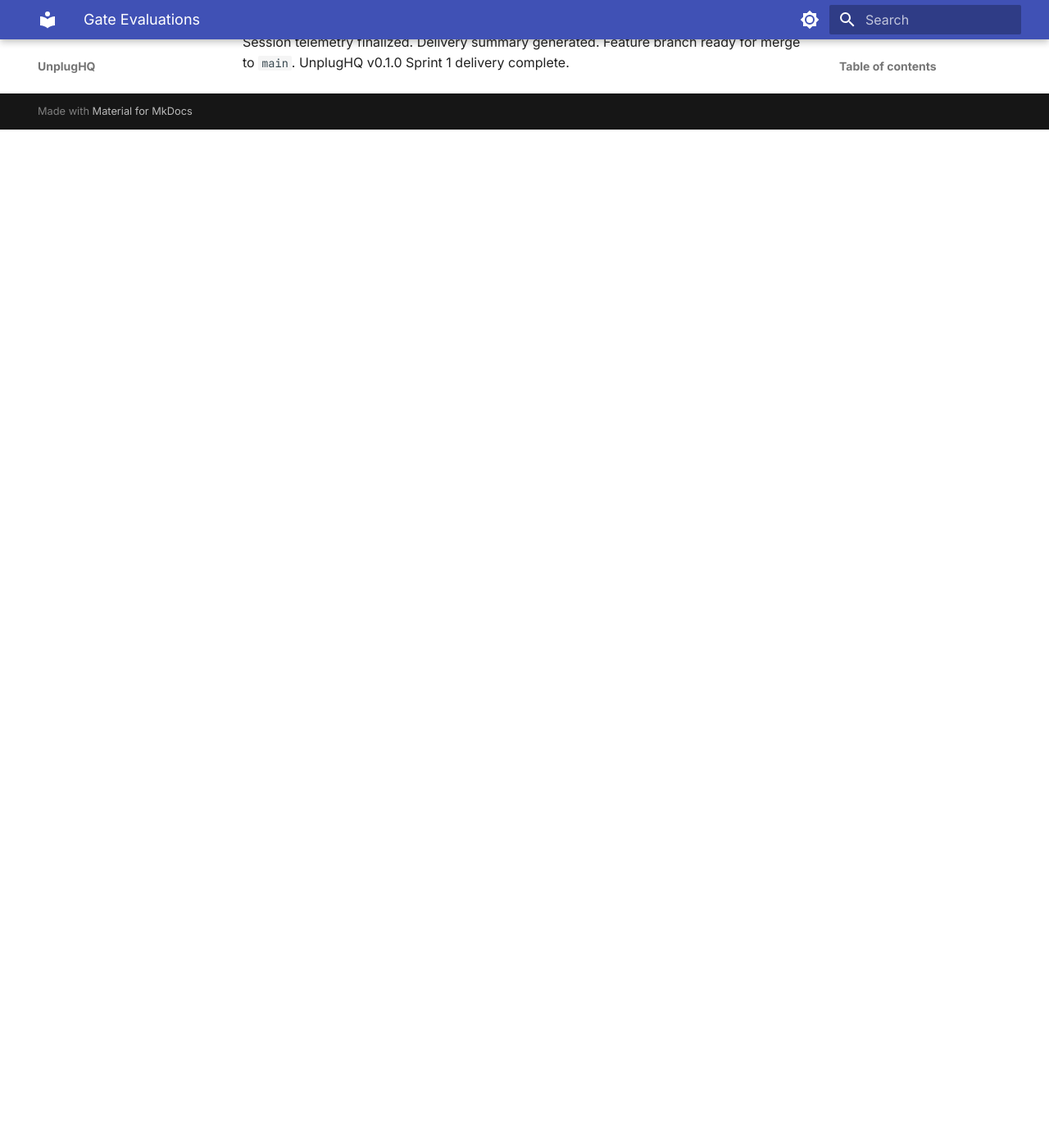
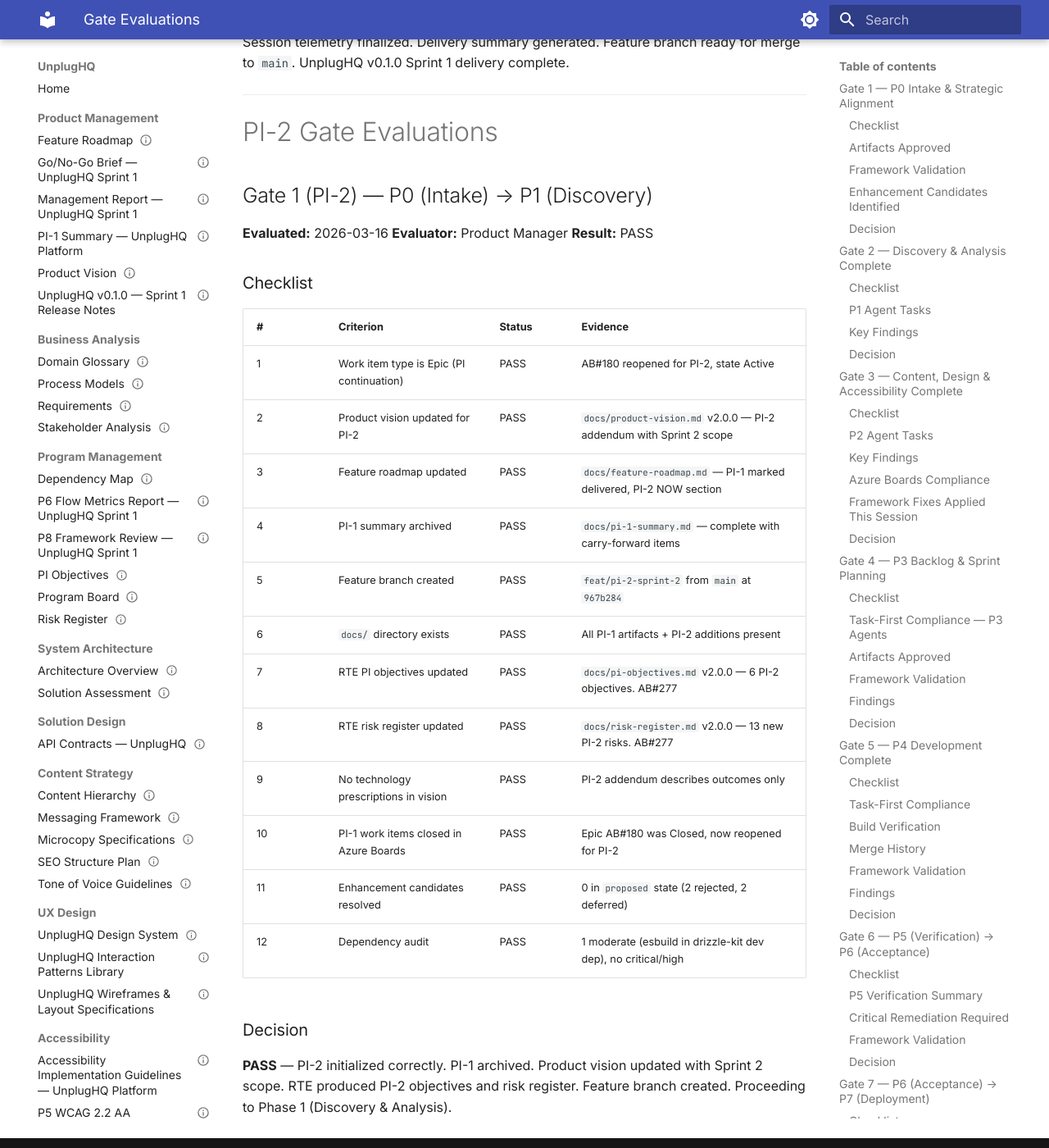
Before and after one commit to sjefsharp/unplughq, an MkDocs documentation site: the page built from docs/gate-evaluations.md, in a window 1280 px wide and 1400 px high, scrolled down 20107 px. Shown: the whole window at 82% size. Built offline with MkDocs 1.6.1 and Material for MkDocs 9.7.7, drawn with Linux system fonts in a browser that asks for light colours; before the commit the page ends 20265 px from its top, so only the background shows below that.

Commit message:
chore(pm): Gate 1 PI-2 PASS — intake complete

```diff
--- a/docs/gate-evaluations.md
+++ b/docs/gate-evaluations.md
@@ -529,3 +529,34 @@
 ### Decision
 
 **PASS** — All P8 artifacts produced and approved. Enhancement candidates fully resolved. Session telemetry finalized. Delivery summary generated. Feature branch ready for merge to `main`. UnplugHQ v0.1.0 Sprint 1 delivery complete.
+
+---
+
+# PI-2 Gate Evaluations
+
+## Gate 1 (PI-2) — P0 (Intake) → P1 (Discovery)
+
+**Evaluated:** 2026-03-16
+**Evaluator:** Product Manager
+**Result:** PASS
+
+### Checklist
+
+| # | Criterion | Status | Evidence |
+|---|-----------|--------|----------|
+| 1 | Work item type is Epic (PI continuation) | PASS | AB#180 reopened for PI-2, state Active |
+| 2 | Product vision updated for PI-2 | PASS | `docs/product-vision.md` v2.0.0 — PI-2 addendum with Sprint 2 scope |
+| 3 | Feature roadmap updated | PASS | `docs/feature-roadmap.md` — PI-1 marked delivered, PI-2 NOW section |
+| 4 | PI-1 summary archived | PASS | `docs/pi-1-summary.md` — complete with carry-forward items |
+| 5 | Feature branch created | PASS | `feat/pi-2-sprint-2` from `main` at `967b284` |
+| 6 | `docs/` directory exists | PASS | All PI-1 artifacts + PI-2 additions present |
+| 7 | RTE PI objectives updated | PASS | `docs/pi-objectives.md` v2.0.0 — 6 PI-2 objectives. AB#277 |
+| 8 | RTE risk register updated | PASS | `docs/risk-register.md` v2.0.0 — 13 new PI-2 risks. AB#277 |
+| 9 | No technology prescriptions in vision | PASS | PI-2 addendum describes outcomes only |
+| 10 | PI-1 work items closed in Azure Boards | PASS | Epic AB#180 was Closed, now reopened for PI-2 |
+| 11 | Enhancement candidates resolved | PASS | 0 in `proposed` state (2 rejected, 2 deferred) |
+| 12 | Dependency audit | PASS | 1 moderate (esbuild in drizzle-kit dev dep), no critical/high |
+
+### Decision
+
+**PASS** — PI-2 initialized correctly. PI-1 archived. Product vision updated with Sprint 2 scope. RTE produced PI-2 objectives and risk register. Feature branch created. Proceeding to Phase 1 (Discovery & Analysis).
```
